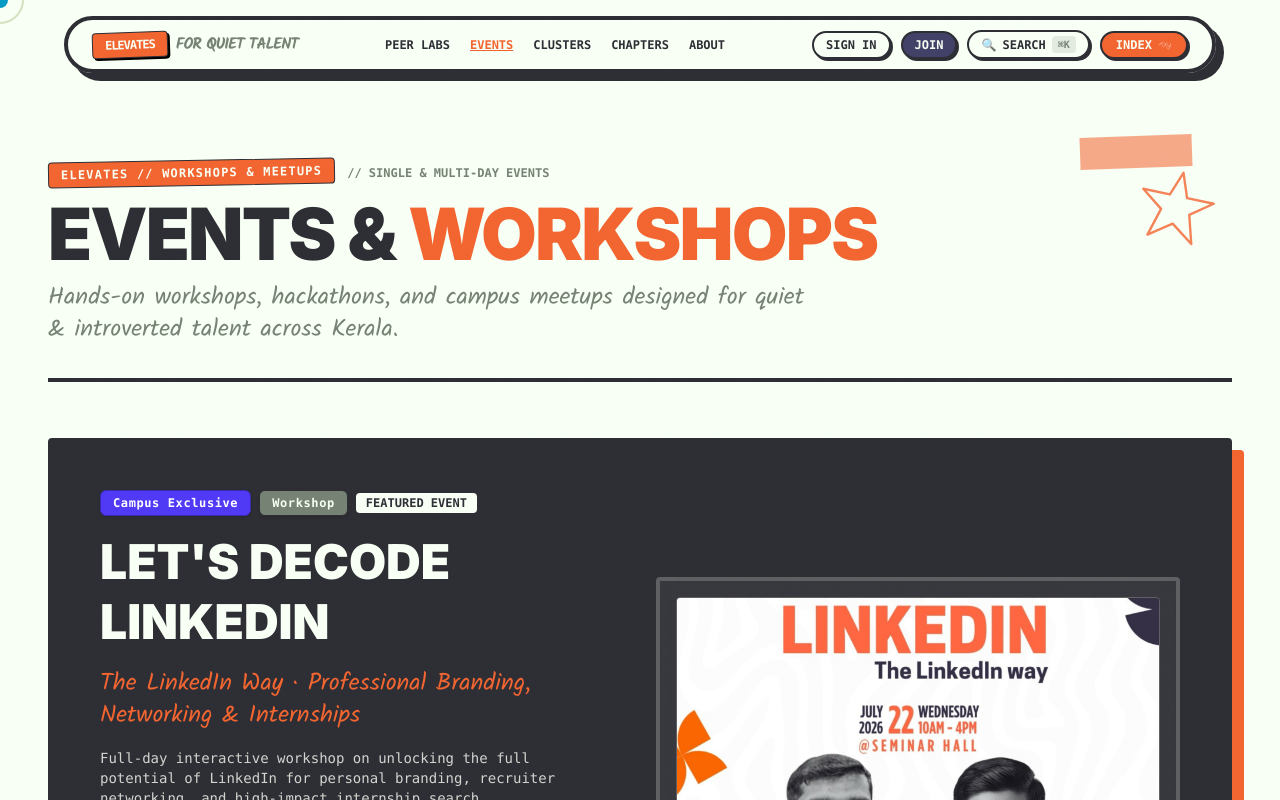
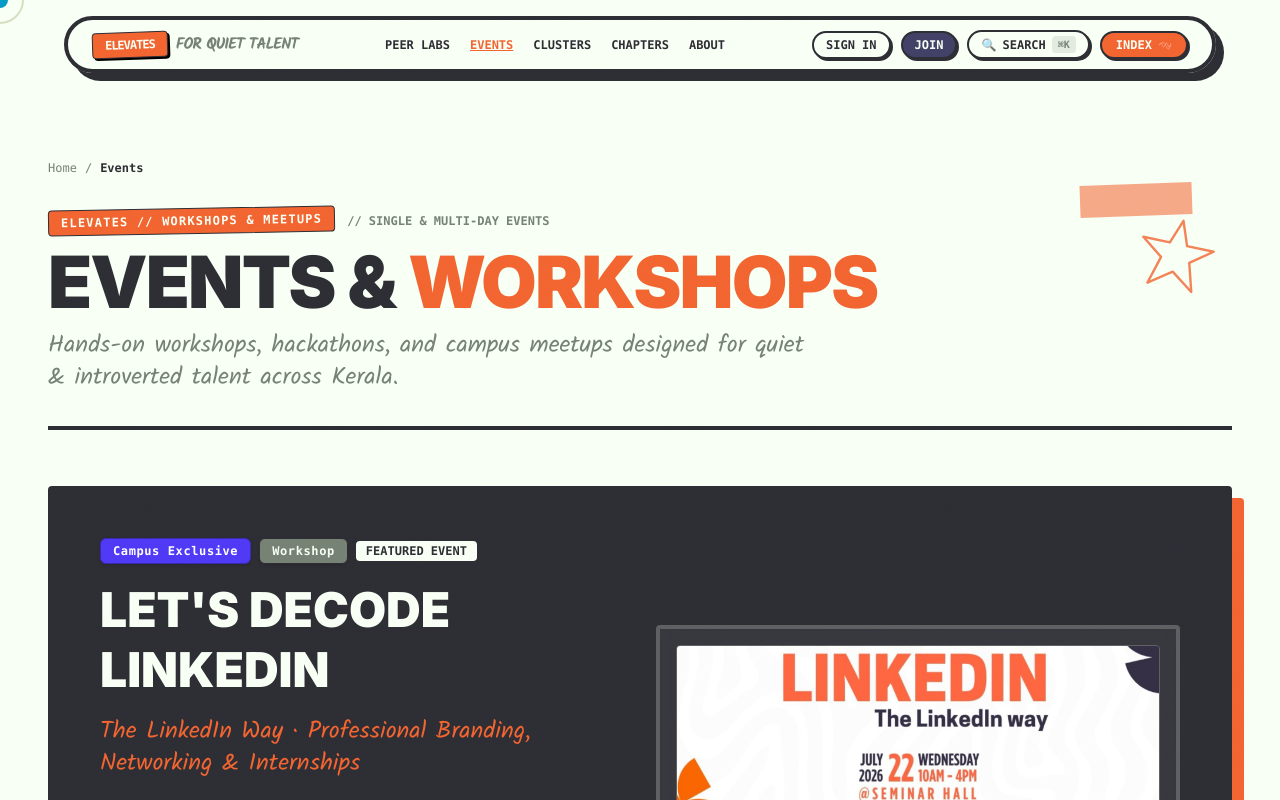
Before and after one commit to Elevates-Foundation/Elevates-web, a Next.js app: page /events in a window 1280 px wide. Shown: the top 800 px of the page. Built offline with nearby package versions, Linux system fonts and the light colour scheme; no server answers.

Commit message:
feat(events): attach Event JSON-LD schema with organizationRef to event routes

```diff
--- a/src/app/events/[slug]/page.tsx
+++ b/src/app/events/[slug]/page.tsx
@@ -6,6 +6,7 @@ import { fetchEventBySlug, fetchEvents, fetchEventSlugs } from "@/lib/data/event
 import EventBadge from "@/components/events/event-badge";
 import Doodle from "@/components/doodle";
 import EventRsvpForm from "@/components/events/event-rsvp-form";
+import { BreadcrumbJsonLd } from "@/components/seo/breadcrumb-jsonld";
 
 interface PageProps {
   params: Promise<{ slug: string }>;
@@ -79,11 +80,7 @@ export default async function EventDetailPage({ params }: PageProps) {
         "addressCountry": "IN",
       },
     },
-    "organizer": event.organizer.map((org) => ({
-      "@type": "Organization",
-      "name": org.name,
-      "url": "https://www.elevates.live",
-    })),
+    "organizer": { "@id": "https://www.elevates.live/#organization" },
     "performer": event.hosts.map((host) => ({
       "@type": "Person",
       "name": host.name,
@@ -93,6 +90,13 @@ export default async function EventDetailPage({ params }: PageProps) {
 
   return (
     <main className="min-h-screen bg-paper text-graphite pt-32 md:pt-36 pb-24 px-6 md:px-12 max-w-7xl mx-auto selection:bg-flame selection:text-paper relative">
+      <BreadcrumbJsonLd
+        items={[
+          { name: "Home", path: "/" },
+          { name: "Events", path: "/events" },
+          { name: event.title, path: `/events/${event.slug}` },
+        ]}
+      />
       <script
         type="application/ld+json"
         dangerouslySetInnerHTML={{ __html: JSON.stringify(eventJsonLd) }}
--- a/src/app/events/page.tsx
+++ b/src/app/events/page.tsx
@@ -3,18 +3,24 @@ import Link from "next/link";
 import EventCard from "@/components/events/event-card";
 import EventBadge from "@/components/events/event-badge";
 import Doodle from "@/components/doodle";
+import { BreadcrumbJsonLd } from "@/components/seo/breadcrumb-jsonld";
 import { fetchEvents } from "@/lib/data/events";
 
 export const metadata = {
-  title: "Events & Workshops | ELEVATES Kerala",
-  description: "Browse ELEVATES events, workshops, hackathons, and meetups across Kerala for quiet & shy builders.",
+  title: "Events & Workshops | ELEVATES",
+  description: "Browse ELEVATES events, workshops, hackathons, and meetups across Kerala. Hands-on learning for quiet builders and introverted students.",
   alternates: {
     canonical: "/events",
   },
   openGraph: {
-    title: "Events & Workshops | ELEVATES Kerala",
-    description: "Browse ELEVATES events, workshops, hackathons, and meetups across Kerala for quiet & shy builders.",
+    title: "Events & Workshops | ELEVATES",
+    description: "Browse ELEVATES events, workshops, hackathons, and meetups across Kerala. Hands-on learning for quiet builders.",
     url: "https://www.elevates.live/events",
+  },
+  twitter: {
+    card: "summary_large_image" as const,
+    title: "Events & Workshops | ELEVATES",
+    description: "Browse ELEVATES events, workshops, hackathons, and meetups across Kerala. Hands-on learning for quiet builders.",
   },
 };
 
@@ -37,10 +43,23 @@ export default async function EventsPage() {
 
   return (
     <main className="min-h-screen bg-paper text-graphite pt-36 md:pt-40 pb-24 px-6 md:px-12 max-w-7xl mx-auto selection:bg-flame selection:text-paper relative overflow-hidden">
+      <BreadcrumbJsonLd
+        items={[
+          { name: "Home", path: "/" },
+          { name: "Events", path: "/events" },
+        ]}
+      />
       <script
         type="application/ld+json"
         dangerouslySetInnerHTML={{ __html: JSON.stringify(jsonLd) }}
       />
+
+      {/* Breadcrumb Navigation */}
+      <nav aria-label="Breadcrumb" className="mb-8 font-mono text-xs text-olive flex items-center gap-2">
+        <Link href="/" className="hover:underline">Home</Link>
+        <span>/</span>
+        <span className="text-graphite font-bold">Events</span>
+      </nav>
 
       {/* Header Section */}
       <div className="mb-14 border-b-4 border-graphite pb-8 relative">
```
